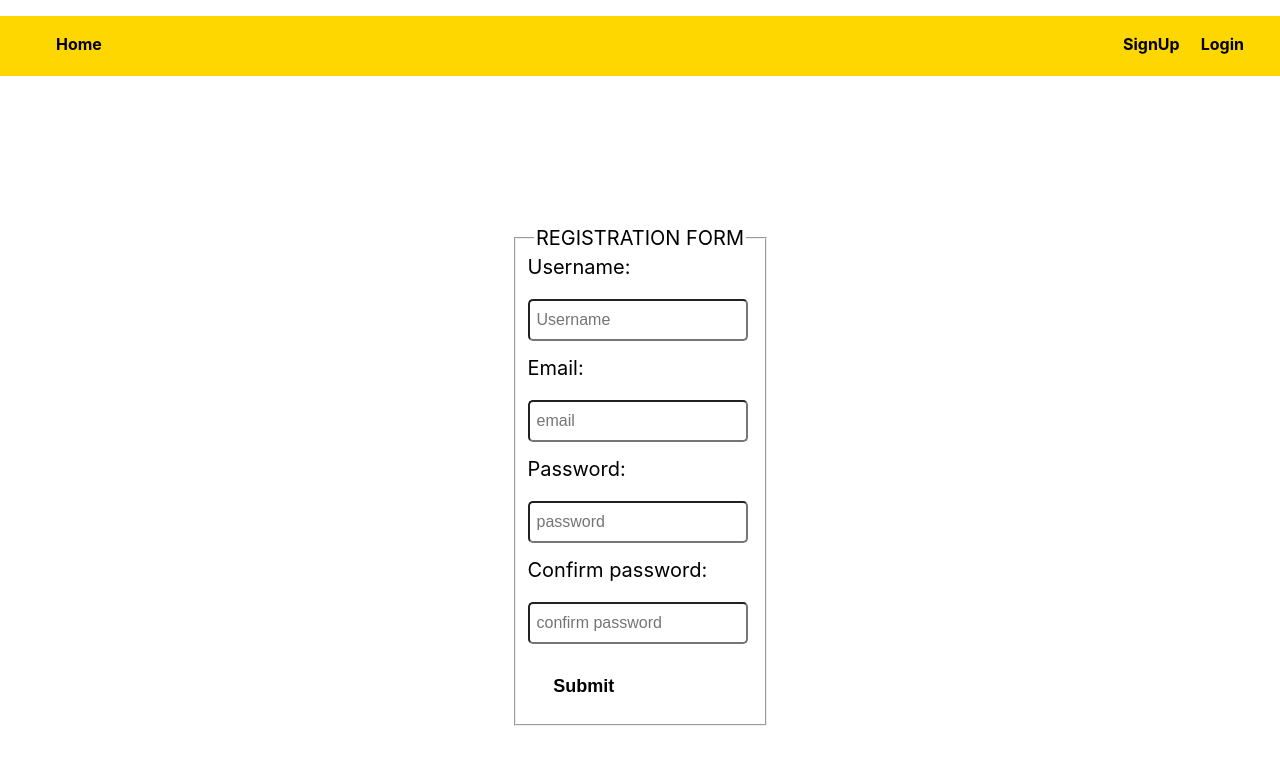
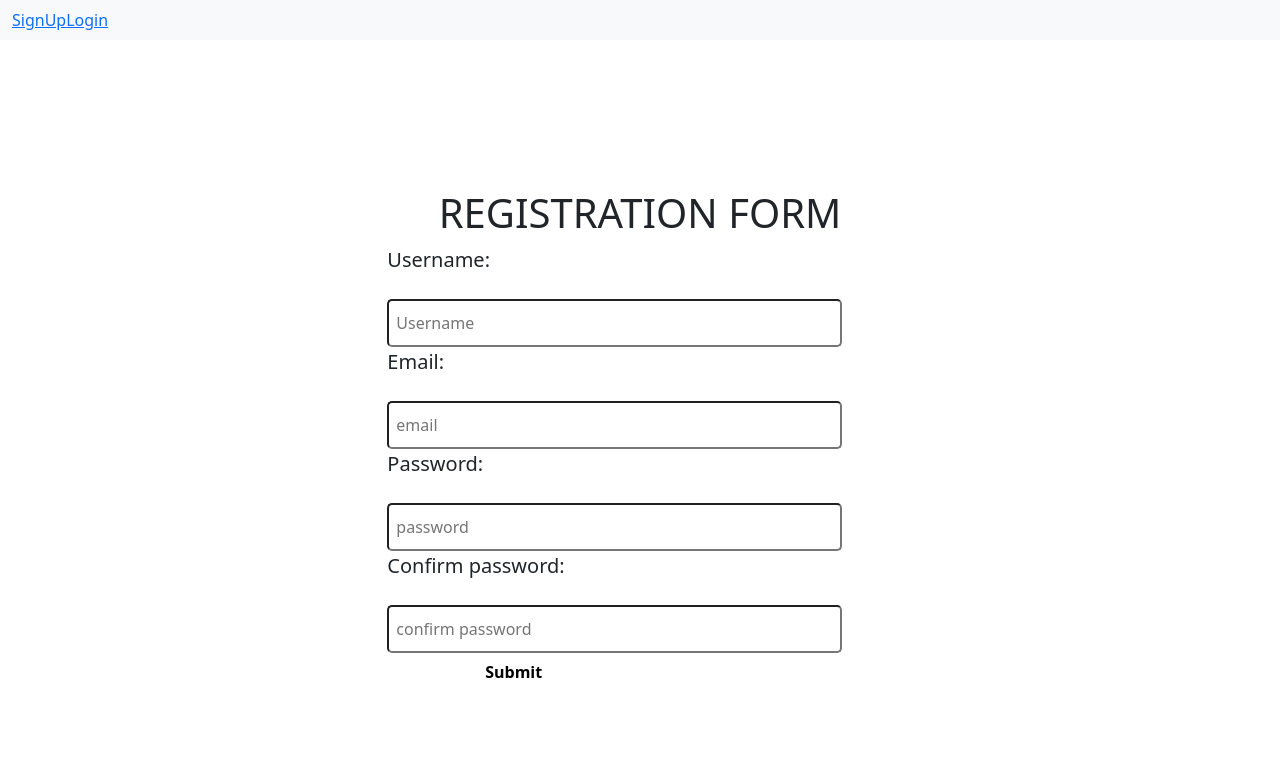
Before and after one commit to Bree-codes/PasswordManager, a React (Create React App) app in the folder passwordmanager/: page /SignUp in a window 1280 px wide. Shown: the top 764 px of the page. Built offline with nearby package versions, Linux system fonts and the light colour scheme.

Commit message:
Commit message >>>>> responsive navigation bar <<<<<

```diff
--- a/passwordmanager/package.json
+++ b/passwordmanager/package.json
@@ -6,9 +6,11 @@
     "@testing-library/jest-dom": "^5.17.0",
     "@testing-library/react": "^13.4.0",
     "@testing-library/user-event": "^13.5.0",
+    "bootstrap": "^5.3.3",
     "dom": "^0.0.3",
     "i": "^0.3.7",
     "react": "^18.3.1",
+    "react-bootstrap": "^2.10.2",
     "react-dom": "^18.3.1",
     "react-router-dom": "^6.23.1",
     "react-scripts": "5.0.1",
--- a/passwordmanager/src/App.js
+++ b/passwordmanager/src/App.js
@@ -1,11 +1,11 @@
 import {Route, Routes} from "react-router-dom";
 import {SignUp} from "./Pages/SignUp";
 import {Login} from "./Pages/Login";
-import {Navbar} from "./Pages/Navbar";
+import {NavigationBar} from "./Pages/NavigationBar";
 function App() {
   return (
     <div className="App">
-        <Navbar/>
+        <NavigationBar/>
         <Routes>
             <Route path="/SignUp" element={<SignUp/>}/>
             <Route path="/Login" element={<Login/>}/>
--- a/passwordmanager/src/Pages/Navbar.jsx
+++ /dev/null
@@ -1,13 +0,0 @@
-import { Link } from "react-router-dom";
-import "./styling/Navbar.css"
-export const Navbar = () => {
-    return (
-        <nav className="nav">
-            <ul>
-                <li><Link to="/">Home</Link></li>
-                <li className="sign"><Link to="/SignUp">SignUp</Link></li>
-                <li  className="login"><Link to="/Login">Login</Link></li>
-            </ul>
-        </nav>
-    );
-}
--- /dev/null
+++ b/passwordmanager/src/Pages/NavigationBar.jsx
@@ -0,0 +1,17 @@
+import {Link} from "react-router-dom";
+import {Container, Nav, Navbar} from "react-bootstrap";
+
+export const NavigationBar = () => {
+    return (
+            <Navbar expand="lg" className="bg-body-tertiary">
+                <Container fluid>
+                    <Navbar.Toggle aria-controls="navbarScroll" />
+                    <Navbar.Collapse id="navbarScroll">
+                        <Nav navbarScroll>
+                            <Link to="/SignUp">SignUp</Link>
+                            <Link to="/Login">Login</Link>
+                        </Nav>
+                    </Navbar.Collapse>
+                </Container>
+            </Navbar>);
+}
--- a/passwordmanager/src/Pages/styling/Navbar.css
+++ b/passwordmanager/src/Pages/styling/NavigationBar.css
@@ -1,3 +1,4 @@
+/*
 .nav{
     height: 60px;
     position: sticky;
@@ -29,4 +30,4 @@ nav ul li a{
 }
 .login{
     margin-right: 20px;
-}
+}*/
--- a/passwordmanager/src/index.js
+++ b/passwordmanager/src/index.js
@@ -4,6 +4,7 @@ import './index.css';
 import App from './App';
 import reportWebVitals from './reportWebVitals';
 import {BrowserRouter} from "react-router-dom";
+import 'bootstrap/dist/css/bootstrap.min.css';
 
 const root = ReactDOM.createRoot(document.getElementById('root'));
 root.render(
```
Also changed, not shown: 1 other file (tests, documents, lock files or other folders).
